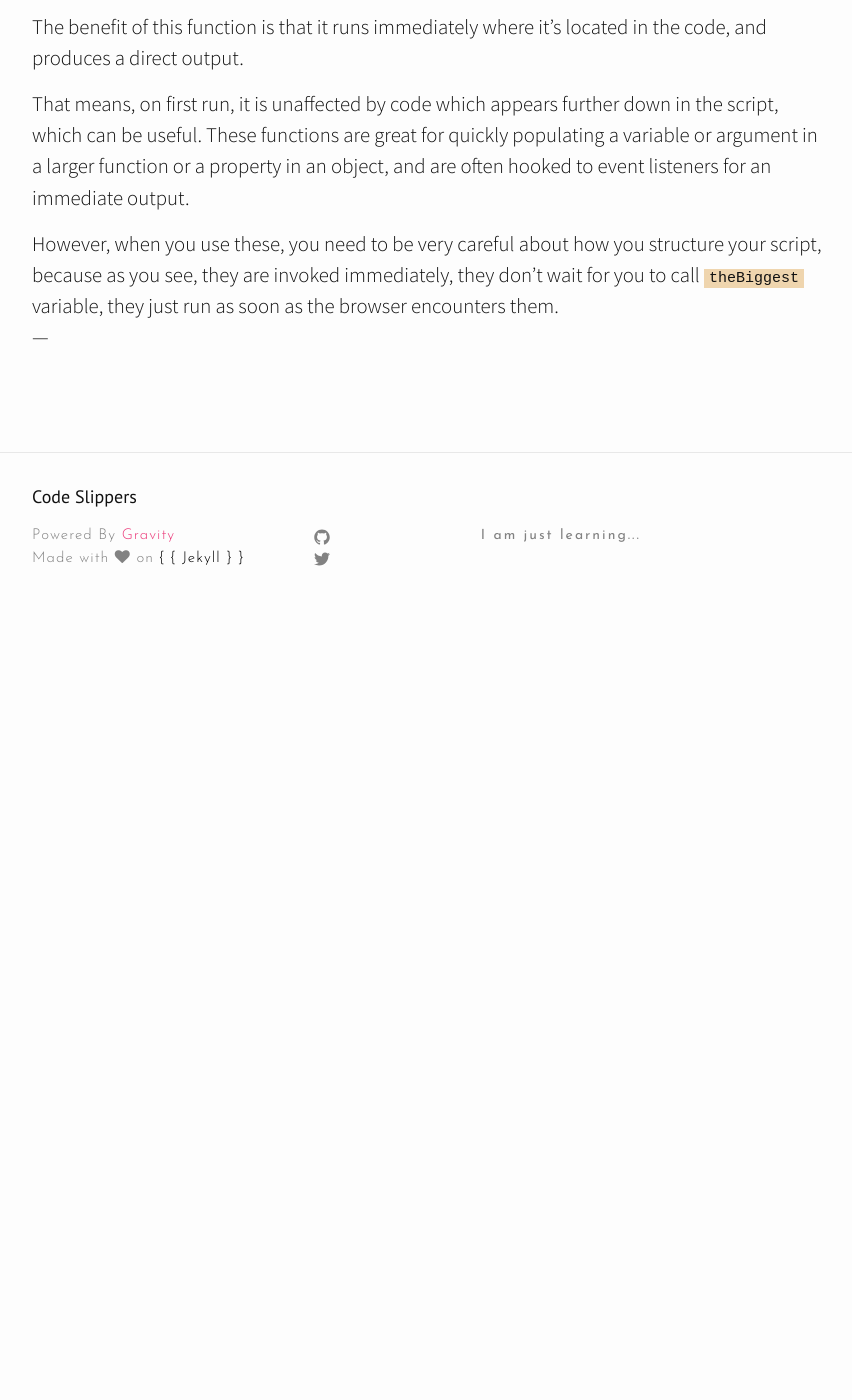
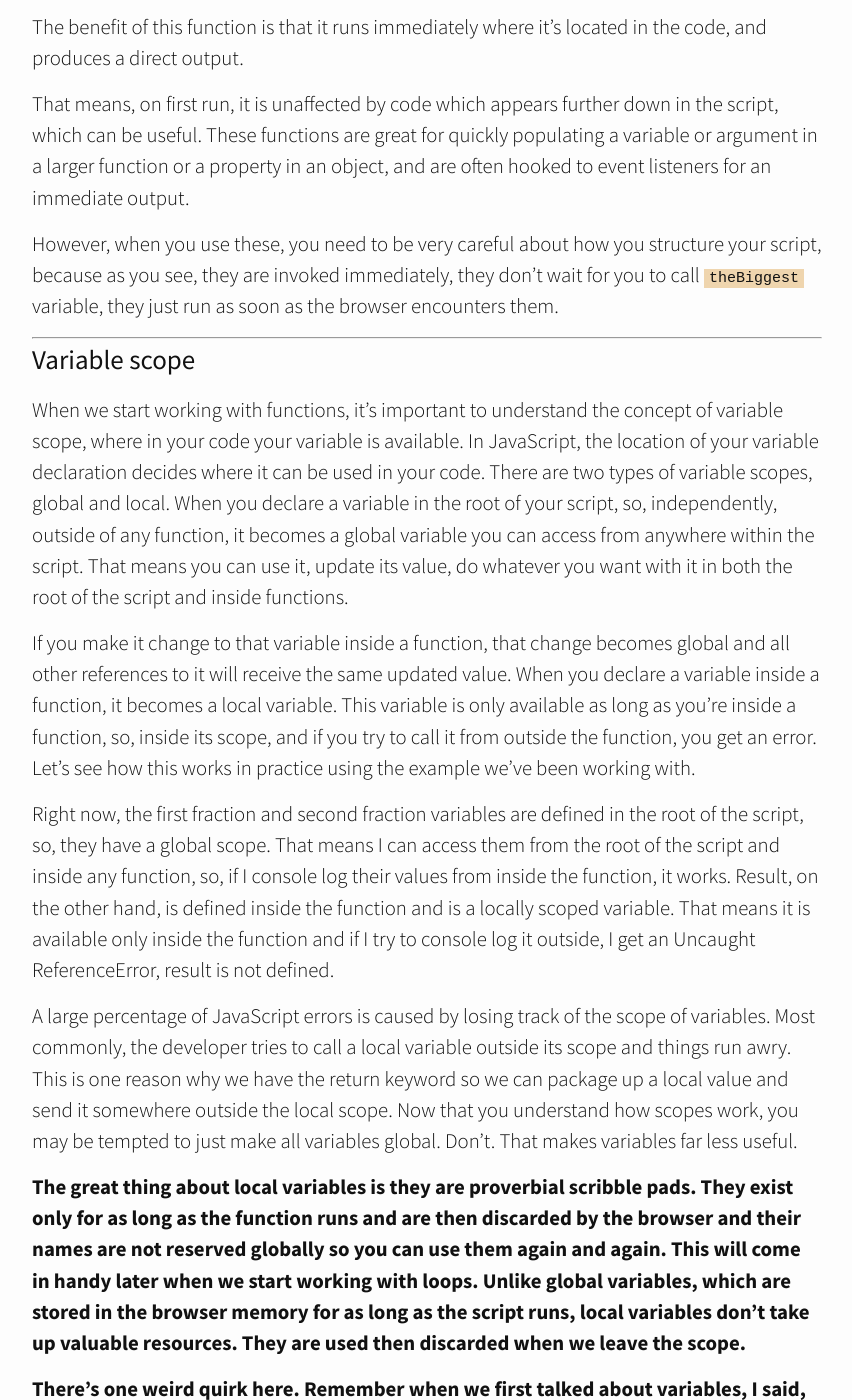
Before and after one commit to dumpofmemory/dumpofmemory.github.io, a Jekyll site: the page built from _posts/2017-12-16-functions-in-javascript.md, in a window 1280 px wide and 1400 px high, scrolled down 5639 px. Shown: the whole window, without its empty margins (213-1065 px from the left). Built offline with Jekyll 4.4.1, drawn with Linux system fonts in a browser that asks for light colours; nearby versions of some CDN libraries; before the commit the page ends 6269 px from its top, so only the background shows below that; some of the changed text lies outside the part shown.

Commit message:
edited post

```diff
--- a/_posts/2017-12-16-functions-in-javascript.md
+++ b/_posts/2017-12-16-functions-in-javascript.md
@@ -159,6 +159,20 @@ That means, on first run, it is unaffected by code which appears further down in
 These functions are great for quickly populating a variable or argument in a larger function or a property in an object, and are often hooked to event listeners for an immediate output.
 
 However, when you use these, you need to be very careful about how you structure your script, because as you see, they are invoked immediately, they don't wait for you to call <code>theBiggest</code> variable, they just run as soon as the browser encounters them.
-<br>
+
+
 ---
-<br>
+
+# Variable scope
+
+When we start working with functions, it's important to understand the concept of variable scope, where in your code your variable is available. In JavaScript, the location of your variable declaration decides where it can be used in your code. There are two types of variable scopes, global and local. When you declare a variable in the root of your script, so, independently, outside of any function, it becomes a global variable you can access from anywhere within the script. That means you can use it, update its value, do whatever you want with it in both the root of the script and inside functions.
+
+If you make it change to that variable inside a function, that change becomes global and all other references to it will receive the same updated value. When you declare a variable inside a function, it becomes a local variable. This variable is only available as long as you're inside a function, so, inside its scope, and if you try to call it from outside the function, you get an error. Let's see how this works in practice using the example we've been working with.
+
+Right now, the first fraction and second fraction variables are defined in the root of the script, so, they have a global scope. That means I can access them from the root of the script and inside any function, so, if I console log their values from inside the function, it works. Result, on the other hand, is defined inside the function and is a locally scoped variable. That means it is available only inside the function and if I try to console log it outside, I get an Uncaught ReferenceError, result is not defined.
+
+A large percentage of JavaScript errors is caused by losing track of the scope of variables. Most commonly, the developer tries to call a local variable outside its scope and things run awry. This is one reason why we have the return keyword so we can package up a local value and send it somewhere outside the local scope. Now that you understand how scopes work, you may be tempted to just make all variables global. Don't. That makes variables far less useful.
+
+**The great thing about local variables is they are proverbial scribble pads. They exist only for as long as the function runs and are then discarded by the browser and their names are not reserved globally so you can use them again and again. This will come in handy later when we start working with loops. Unlike global variables, which are stored in the browser memory for as long as the script runs, local variables don't take up valuable resources. They are used then discarded when we leave the scope.**
+
+**There's one weird quirk here. Remember when we first talked about variables, I said, if you declare a new variable without the var prefix, the browser will create a new variable for you? Well, that variable becomes a global variable even if you declare it inside a function. This can cause all sorts of confusion and is very bad practice. So, for scope control alone, you should always declare your variables using the var prefix.**
```
